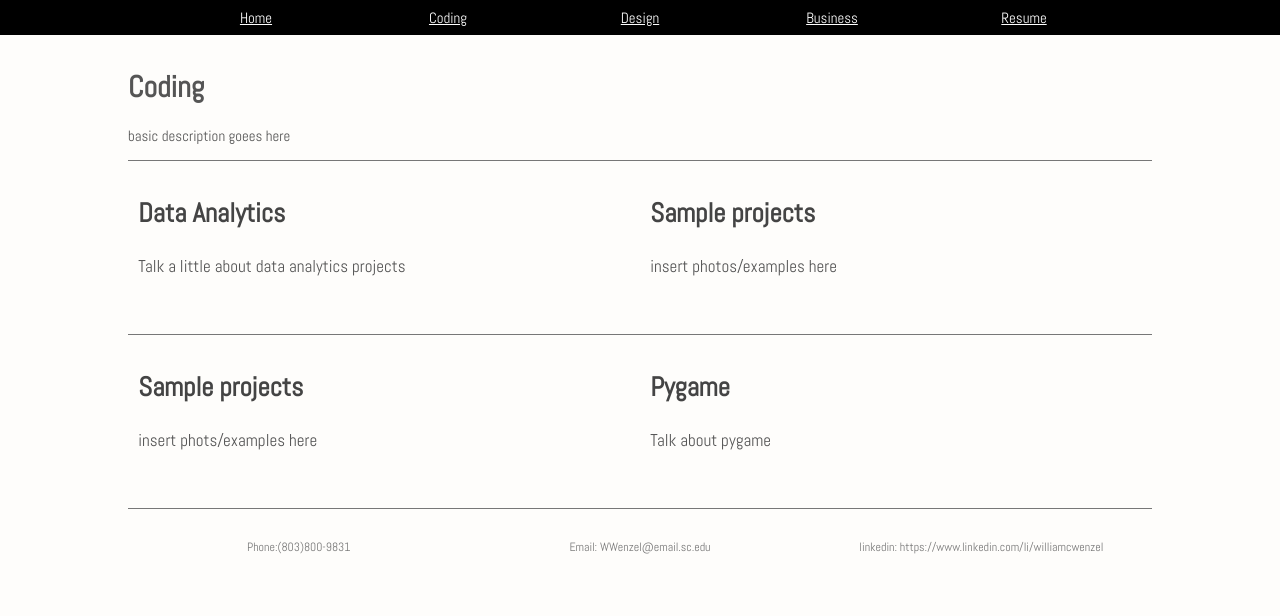
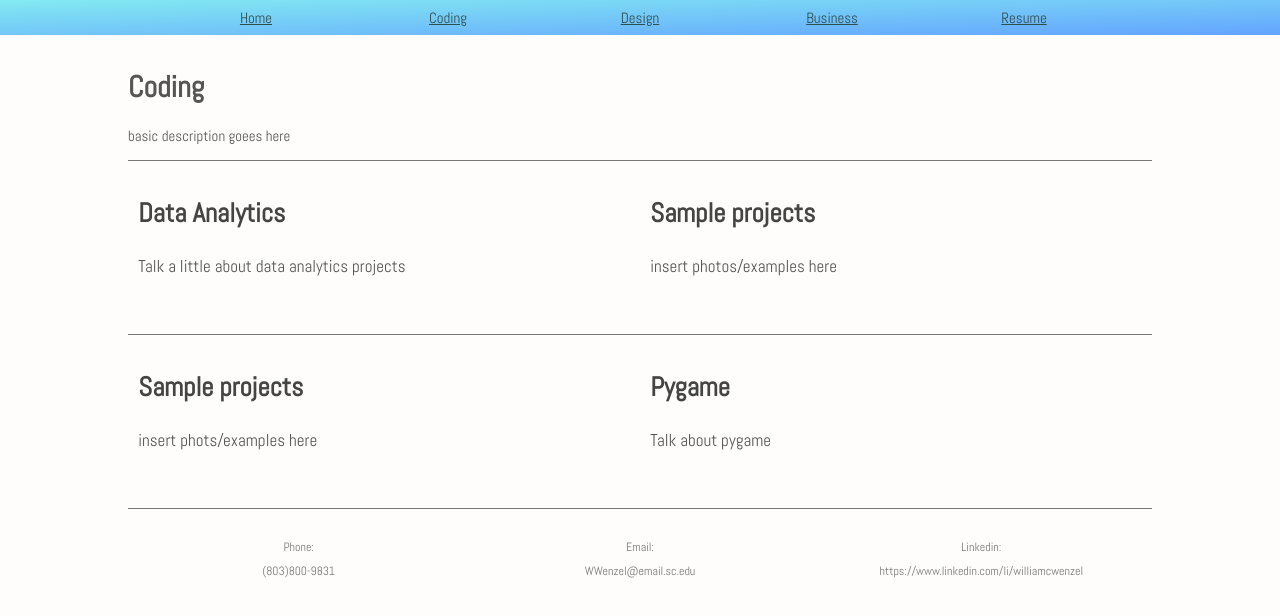
Before and after one commit to WenzelWilliamC/WenzelWilliamC.github.io, a plain HTML site: page Coding.html in a window 1280 px wide. Drawn offline with Linux system fonts and the light colour scheme.

Commit message:
Add files via upload

```diff
--- a/Coding.html
+++ b/Coding.html
@@ -63,9 +63,9 @@
 
 <div class="section">
 <div id="credits">
-	<div class="col"><p>Phone:(803)800-9831</p></div>
-    <div class="col"><p>Email: WWenzel@email.sc.edu</p></div>
-	<div class="col"><a href="https://www.linkedin.com/in/williamcwenzel">linkedin: https://www.linkedin.com/li/williamcwenzel</a></div>
+	<div class="col"><p>Phone: </p><p>(803)800-9831</p></div>
+    <div class="col"><p>Email: </p><p>WWenzel@email.sc.edu</p></div>
+	<div class="col"><p>Linkedin: </p><a href="https://www.linkedin.com/in/williamcwenzel">https://www.linkedin.com/li/williamcwenzel</a></div>
 </div>
 </div>
 
--- a/styles.css
+++ b/styles.css
@@ -18,7 +18,7 @@ nav {
 #menu {
     width:100%;
     min-height:35px;
-    background-color: #000;
+	background: linear-gradient(to bottom right, #83eaf1 0%, #63a4ff 100%);
     position:fixed;
     z-index:100;
     top:0; left:0;
@@ -26,7 +26,7 @@ nav {
 
 #menu a {
     background-color:inherit;
-    color: #fff;
+    color: #2f4f4f;
 }
 
 ul#topnav  {
@@ -52,7 +52,7 @@ ul#topnav li a {
 
 
 ul#topnav li a:hover {
-    color:#777;
+    color:#fff;
     text-decoration:none;
 }
 
@@ -131,6 +131,7 @@ ul#topnav li> ul > li{
     display: table-cell;
 }
 
+
 #footer {
     display:table;
     width:100%;
```
Also changed, not shown: index.html (+3 -3 lines).
